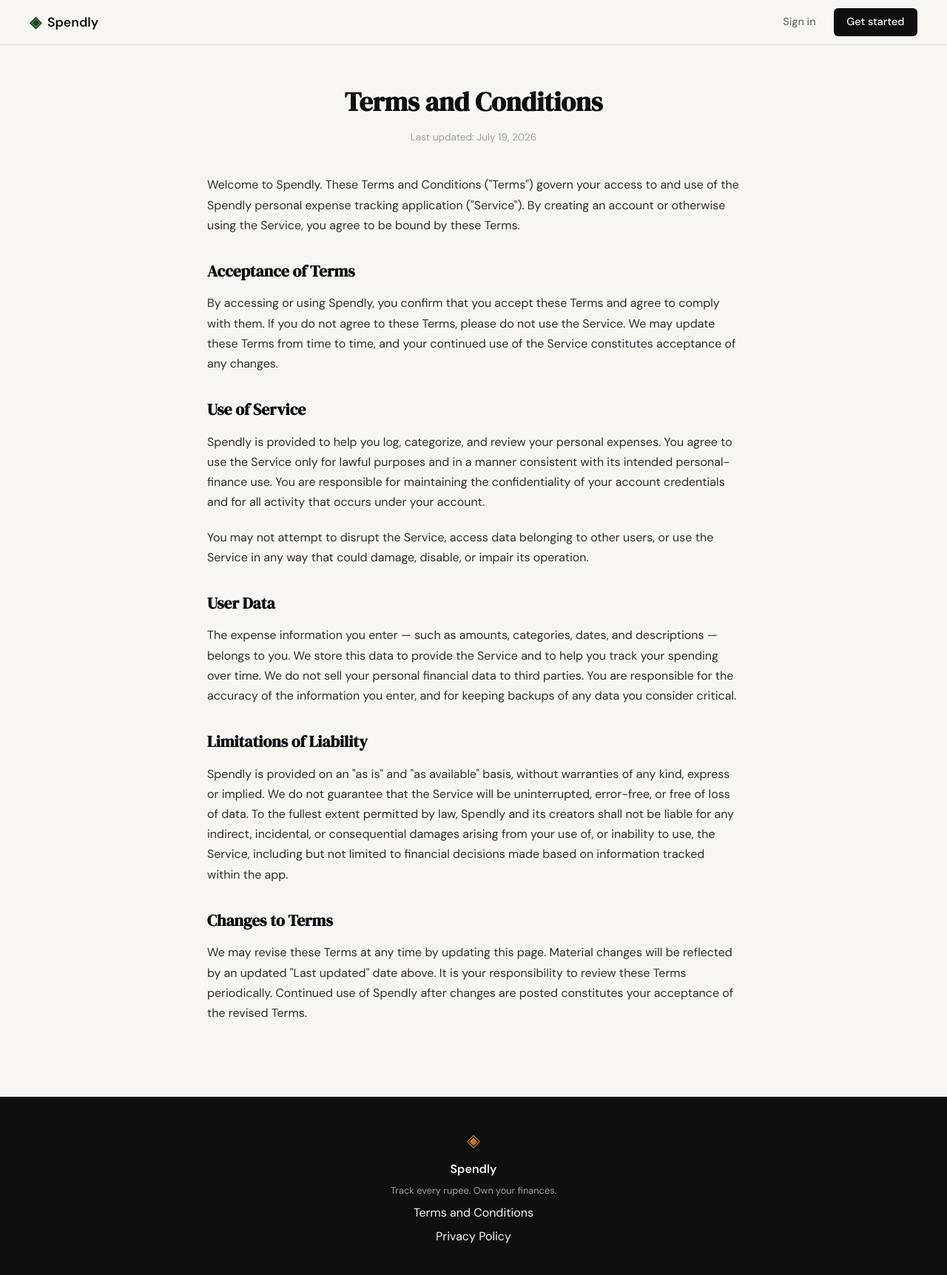
After one commit to surajrao2003/spendly, a Flask app: page /terms in a window 1280 px wide. The commit adds this page. Shown: the whole page at 74% size. Run offline with Flask 3, Linux system fonts and the light colour scheme.

Commit message:
landing: add terms and conditions page and route

```diff
--- a/app.py
+++ b/app.py
@@ -20,6 +20,11 @@ def register():
 @app.route("/login")
 def login():
     return render_template("login.html")
+
+
+@app.route("/terms")
+def terms():
+    return render_template("terms.html")
 
 
 # ------------------------------------------------------------------ #
--- a/static/css/style.css
+++ b/static/css/style.css
@@ -410,6 +410,47 @@ a { color: inherit; text-decoration: none; }
     margin-bottom: 1.5rem;
 }
 
+.legal-section {
+    padding: 3rem 2rem 5rem;
+    display: flex;
+    justify-content: center;
+}
+
+.legal-container {
+    width: 100%;
+    max-width: 720px;
+}
+
+.legal-header {
+    text-align: center;
+    margin-bottom: 2.5rem;
+}
+
+.legal-title {
+    font-family: var(--font-display);
+    font-size: 2.25rem;
+    color: var(--ink);
+    margin-bottom: 0.5rem;
+}
+
+.legal-updated {
+    font-size: 0.85rem;
+    color: var(--ink-faint);
+}
+
+.legal-body p {
+    color: var(--ink-soft);
+    line-height: 1.7;
+    margin-bottom: 1.25rem;
+}
+
+.legal-body h2 {
+    font-family: var(--font-display);
+    font-size: 1.35rem;
+    color: var(--ink);
+    margin: 2rem 0 0.75rem;
+}
+
 .auth-error {
     background: var(--danger-light);
     color: var(--danger);
--- a/templates/base.html
+++ b/templates/base.html
@@ -34,7 +34,7 @@
             <span class="brand-icon">◈</span>
             <span class="footer-name">Spendly</span>
             <p class="footer-copy">Track every rupee. Own your finances.</p>
-            <a href="#">Terms and Conditions</a>
+            <a href="{{ url_for('terms') }}">Terms and Conditions</a>
             <a href="#">Privacy Policy</a>
         </div>
     </footer>
--- /dev/null
+++ b/templates/terms.html
@@ -0,0 +1,74 @@
+{% extends "base.html" %}
+
+{% block title %}Terms and Conditions — Spendly{% endblock %}
+
+{% block content %}
+
+<section class="legal-section">
+    <div class="legal-container">
+
+        <div class="legal-header">
+            <h1 class="legal-title">Terms and Conditions</h1>
+            <p class="legal-updated">Last updated: July 19, 2026</p>
+        </div>
+
+        <div class="legal-body">
+            <p>
+                Welcome to Spendly. These Terms and Conditions ("Terms") govern your access to and
+                use of the Spendly personal expense tracking application ("Service"). By creating an
+                account or otherwise using the Service, you agree to be bound by these Terms.
+            </p>
+
+            <h2>Acceptance of Terms</h2>
+            <p>
+                By accessing or using Spendly, you confirm that you accept these Terms and agree to
+                comply with them. If you do not agree to these Terms, please do not use the Service.
+                We may update these Terms from time to time, and your continued use of the Service
+                constitutes acceptance of any changes.
+            </p>
+
+            <h2>Use of Service</h2>
+            <p>
+                Spendly is provided to help you log, categorize, and review your personal expenses.
+                You agree to use the Service only for lawful purposes and in a manner consistent with
+                its intended personal-finance use. You are responsible for maintaining the
+                confidentiality of your account credentials and for all activity that occurs under
+                your account.
+            </p>
+            <p>
+                You may not attempt to disrupt the Service, access data belonging to other users, or
+                use the Service in any way that could damage, disable, or impair its operation.
+            </p>
+
+            <h2>User Data</h2>
+            <p>
+                The expense information you enter — such as amounts, categories, dates, and
+                descriptions — belongs to you. We store this data to provide the Service and to help
+                you track your spending over time. We do not sell your personal financial data to
+                third parties. You are responsible for the accuracy of the information you enter, and
+                for keeping backups of any data you consider critical.
+            </p>
+
+            <h2>Limitations of Liability</h2>
+            <p>
+                Spendly is provided on an "as is" and "as available" basis, without warranties of any
+                kind, express or implied. We do not guarantee that the Service will be uninterrupted,
+                error-free, or free of loss of data. To the fullest extent permitted by law, Spendly
+                and its creators shall not be liable for any indirect, incidental, or consequential
+                damages arising from your use of, or inability to use, the Service, including but not
+                limited to financial decisions made based on information tracked within the app.
+            </p>
+
+            <h2>Changes to Terms</h2>
+            <p>
+                We may revise these Terms at any time by updating this page. Material changes will be
+                reflected by an updated "Last updated" date above. It is your responsibility to review
+                these Terms periodically. Continued use of Spendly after changes are posted
+                constitutes your acceptance of the revised Terms.
+            </p>
+        </div>
+
+    </div>
+</section>
+
+{% endblock %}
```
